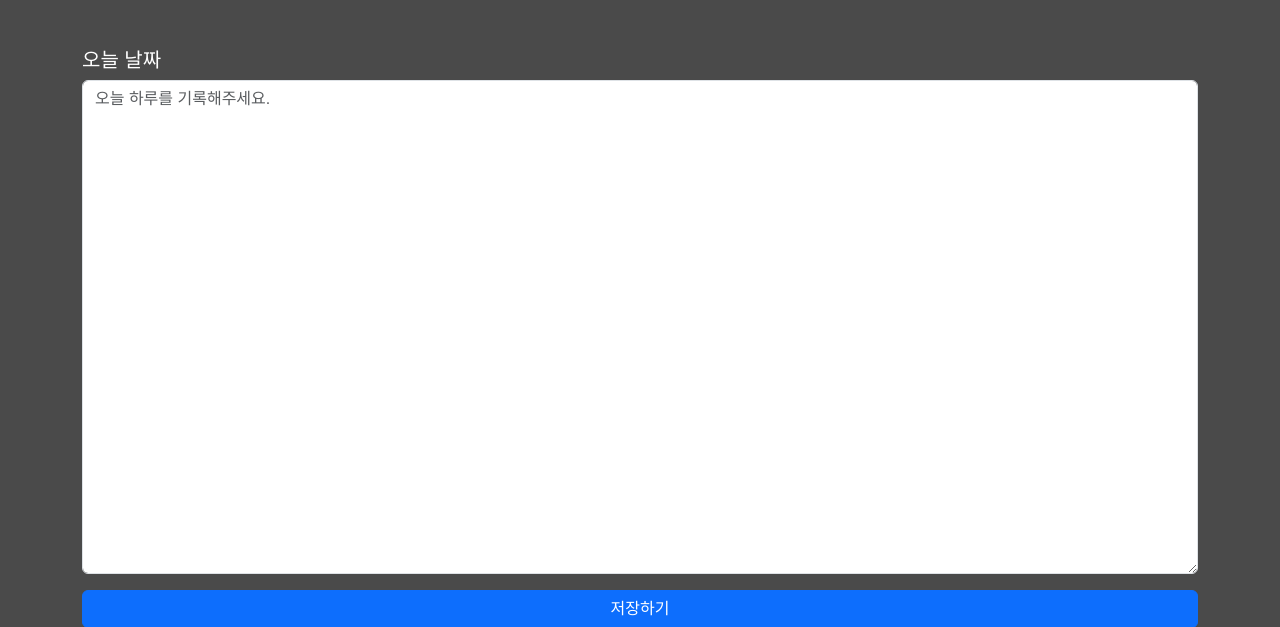
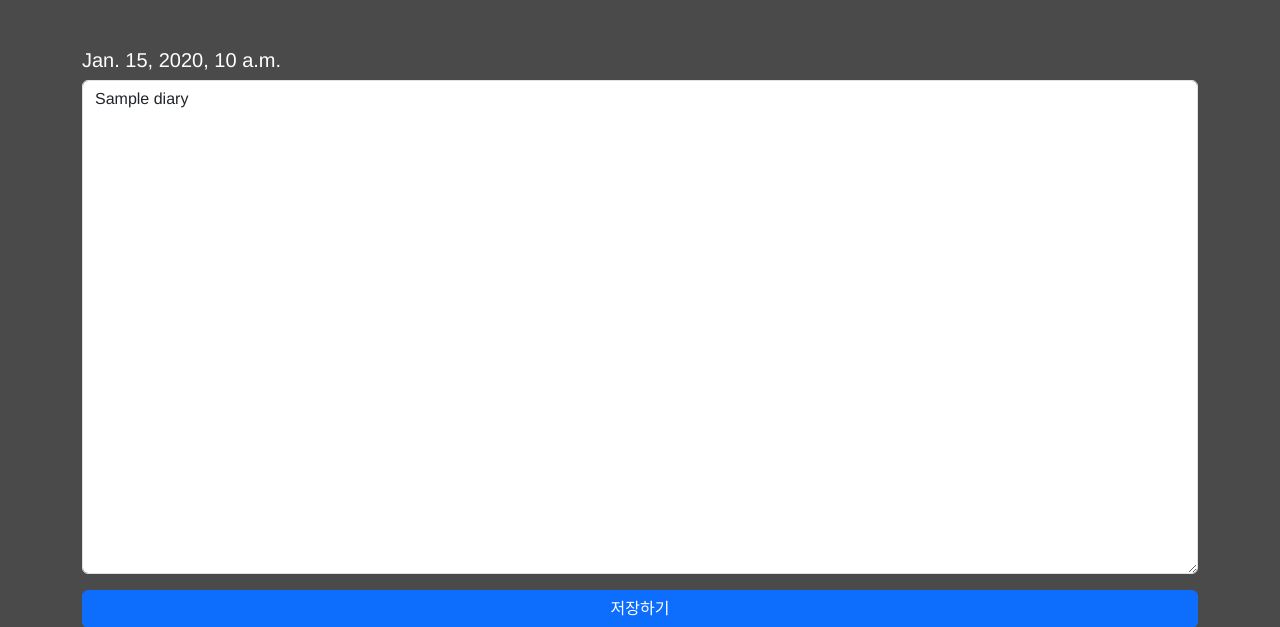
Before and after one commit to seonghyunJung/Haru-diary, a Django app: template templates/haru/diary_write.html in a window 1280 px wide. Shown: the part 56-683 px from the top of the page. Run offline with Django 4.2, Linux system fonts and the light colour scheme; the template is opened without the code that fills it: most values are stand-ins (such as "Sample title", 1, 10 or a date in 2020); some libraries are stand-ins or nearby versions.

Commit message:
Feat: create diary 구현

```diff
--- a/haru/models.py
+++ b/haru/models.py
@@ -3,4 +3,4 @@ from django.db import models
 
 class Diary(models.Model):
     content = models.TextField()
-    create_date = models.DateTimeField()
+    create_date = models.DateField()
--- a/haru/urls.py
+++ b/haru/urls.py
@@ -6,6 +6,7 @@ app_name = "haru"
 
 urlpatterns = [
     path("", views.index, name="index"),
+    path("diary/create/", views.diary_create, name="diary_create"),
     path("calendar/", views.calendar_page, name="calendar_page"),
     path("statistics/", views.graph_page, name="graph_page"),
 ]
--- a/templates/base.html
+++ b/templates/base.html
@@ -12,7 +12,7 @@
     <link rel="stylesheet" type="text/css" href="{% static 'style.css' %}"/>
     <!-- 차트 링크 -->
     <script src="https://cdn.jsdelivr.net/npm/chart.js@2.8.0"></script>
-    <title>Hello, pybo!</title>
+    <title>Haru Diary</title>
 </head>
 <body>
 <!-- 네비게이션바 -->
--- a/templates/haru/diary_write.html
+++ b/templates/haru/diary_write.html
@@ -1,14 +1,14 @@
 {% extends 'base.html' %}
 {% block content %}
     <div class="container">
-        <form method="post">
+        <form action="{% url 'haru:diary_create' %}" method="post">
             {% csrf_token %}
             <!-- 오류표시 Start -->
             {% include 'form_errors.html' %}
             <!-- 오류표시 End -->
             <div class="mb-3">
-                <h5 class="mt-5">오늘 날짜</h5>
-                <textarea class="form-control" name="content" id="content" rows="20" placeholder="오늘 하루를 기록해주세요."></textarea>
+                <h5 class="mt-5">{{ today }}</h5>
+                <textarea class="form-control" name="content" id="content" rows="20" placeholder="오늘 하루를 기록해주세요.">{{ diary }}</textarea>
             </div>
             <div class="d-grid">
                 <button type="submit" class="btn btn-primary">저장하기</button>
```
Also changed, not shown: haru/forms.py (added, +11 -0 lines), haru/views.py (+25 -3 lines), haru/migrations/0002_alter_diary_create_date.py (added).
